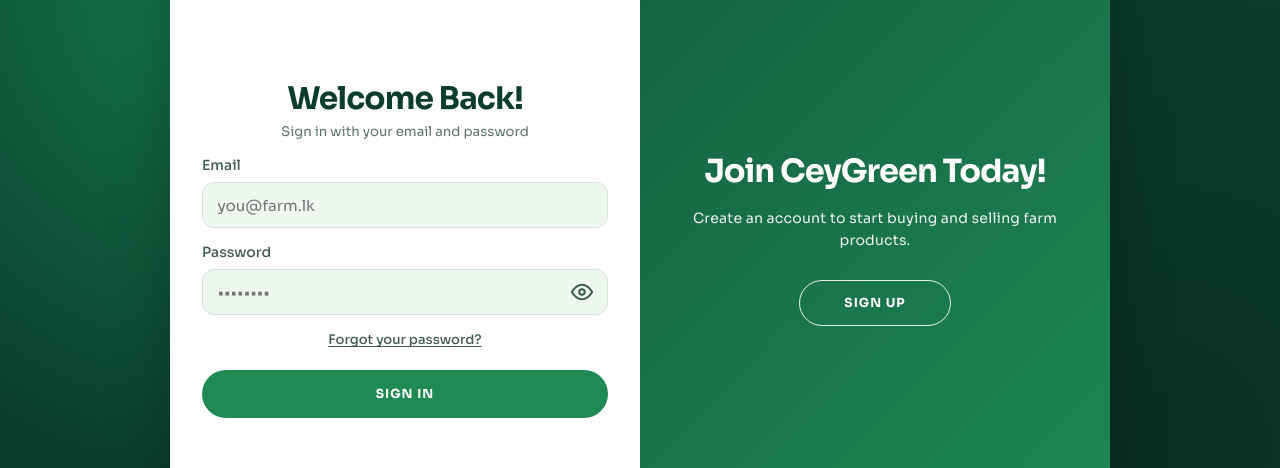
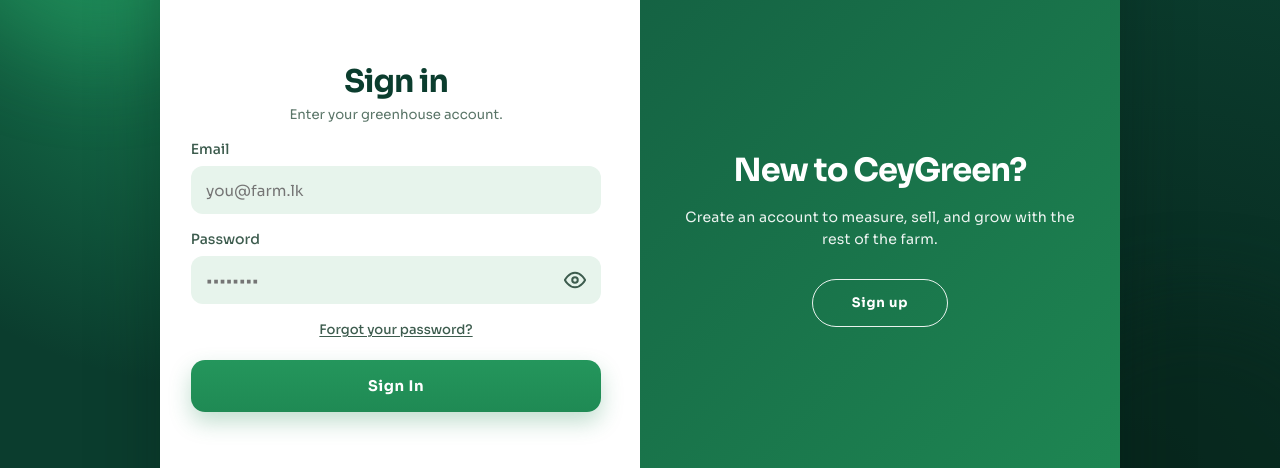
Before and after one commit to vikumkodikara/CeyGreen, a React (Vite) app in the folder frontend/: page /login in a window 1280 px wide. Shown: the part 188-656 px from the top of the page. Built offline with nearby package versions, Linux system fonts and the light colour scheme; no server answers.

Commit message:
feat change login page design

```diff
--- a/frontend/src/pages/AuthPage.css
+++ b/frontend/src/pages/AuthPage.css
@@ -24,34 +24,68 @@
    ========================================================================== */
 
 .auth-shell {
-  /* Local design tokens -- keeps the rhythm consistent in one place. */
-  --auth-card-w: 940px;
-  --auth-card-min-h: 680px; /* Reduced to fit laptop viewports without triggering outer scroll */
-  --auth-pad: clamp(1.5rem, 2.5vw, 2.25rem);
-  --auth-field-gap: 0.85rem; /* Reduced to compact the form */
-  --auth-col-gap: 1rem;
-  --auth-radius: 20px;
-  --auth-ease: cubic-bezier(0.65, 0, 0.35, 1);
+  --auth-card-w: 960px;
+  --auth-card-min-h: min(680px, calc(100dvh - 7rem));
+  --auth-pad: clamp(1.35rem, 2.4vw, 2.1rem);
+  --auth-field-gap: 0.9rem;
+  --auth-col-gap: 0.9rem;
+  --auth-radius: 24px;
+  --auth-ease: cubic-bezier(0.22, 1, 0.36, 1);
+  --auth-mint: #e7f4ec;
 
+  position: relative;
+  isolation: isolate;
   height: 100vh;
-  height: 100dvh; /* survives mobile browser chrome */
+  height: 100dvh;
   overflow-y: auto;
   overflow-x: hidden;
   -webkit-overflow-scrolling: touch;
+  overscroll-behavior: contain;
   padding: clamp(1rem, 3.5vh, 2.25rem) clamp(0.85rem, 3vw, 1.5rem);
   background:
-    radial-gradient(circle at 20% 20%, #157a4e 0%, transparent 42%),
-    radial-gradient(circle at 90% 80%, #0a2f24 0%, transparent 45%),
+    radial-gradient(circle at 18% 12%, #1a8a58 0%, transparent 38%),
+    radial-gradient(circle at 88% 86%, #07241c 0%, transparent 42%),
     var(--jade);
 }
 
-/* Grows beyond 100% when the form is tall -> centred content never clips. */
+.auth-glow {
+  position: absolute;
+  z-index: -1;
+  border-radius: 50%;
+  filter: blur(40px);
+  pointer-events: none;
+  animation: auth-float 14s ease-in-out infinite;
+}
+
+.auth-glow--a {
+  width: min(42vw, 320px);
+  height: min(42vw, 320px);
+  top: -8%;
+  left: -6%;
+  background: rgba(46, 184, 112, 0.35);
+}
+
+.auth-glow--b {
+  width: min(48vw, 380px);
+  height: min(48vw, 380px);
+  right: -8%;
+  bottom: -10%;
+  background: rgba(8, 40, 30, 0.55);
+  animation-delay: -6s;
+}
+
+@keyframes auth-float {
+  0%,
+  100% { transform: translate3d(0, 0, 0) scale(1); }
+  50% { transform: translate3d(18px, -22px, 0) scale(1.08); }
+}
+
 .auth-viewport {
   min-height: 100%;
   display: flex;
   flex-direction: column;
   align-items: center;
-  justify-content: center;
+  justify-content: safe center;
   gap: clamp(1.1rem, 2.5vh, 1.75rem);
 }
 
@@ -65,14 +99,27 @@
 
 .auth-container {
   position: relative;
-  overflow: hidden; /* required to clip the sliding panels */
+  overflow: hidden;
   width: 100%;
   max-width: var(--auth-card-w);
   min-height: var(--auth-card-min-h);
+  height: var(--auth-card-min-h);
   flex: 0 0 auto;
   background-color: var(--white);
   border-radius: var(--auth-radius);
-  box-shadow: 0 30px 60px rgba(0, 0, 0, 0.28);
+  box-shadow: 0 28px 70px rgba(4, 28, 20, 0.38);
+  animation: auth-card-in 0.7s var(--auth-ease) both;
+}
+
+@keyframes auth-card-in {
+  from {
+    opacity: 0;
+    transform: translateY(18px) scale(0.985);
+  }
+  to {
+    opacity: 1;
+    transform: none;
+  }
 }
 
 /* --------------------------------------------------------------- panels --- */
@@ -85,33 +132,25 @@
   display: flex;
   flex-direction: column;
   justify-content: flex-start;
-  /* Custom padding: smaller top to move content up, large horizontal for sides */
-  padding: 1.25rem var(--auth-pad) 0 var(--auth-pad);
-  overflow-y: hidden; /* Remove internal scrollbar, rely on outer auth-shell scroll if needed */
+  padding: 1.35rem var(--auth-pad) 1.5rem;
   overflow-x: hidden;
+  overflow-y: auto;
+  overscroll-behavior: contain;
+  -webkit-overflow-scrolling: touch;
+  scrollbar-gutter: stable;
   background-color: var(--white);
-  /* Animate only compositable properties (was `all`, which thrashed layout). */
   transition:
-    transform 0.6s var(--auth-ease),
-    opacity 0.45s ease-in-out;
+    transform 0.7s var(--auth-ease),
+    opacity 0.45s ease;
 }
 
-/* Flex spacers: centre short forms, collapse to 0 for tall ones. */
-.form-container::before {
-  content: '';
-  flex: 1 1 0%;
-  min-height: 0;
+.form-container::-webkit-scrollbar {
+  width: 8px;
 }
 
-/* Lock the tall sign-up form to the top so it doesn't shift when container height increases */
-.sign-up-container::before {
-  flex: 0 0 0%;
-}
-
-.form-container::after {
-  content: '';
-  flex: 1 1 0%;
-  min-height: 2.5rem; /* Larger gap below the button */
+.form-container::-webkit-scrollbar-thumb {
+  background: #b7dcc6;
+  border-radius: 999px;
 }
 
 .form-container form {
@@ -119,9 +158,24 @@
   flex-direction: column;
   width: 100%;
   gap: var(--auth-field-gap);
-  /* flex-shrink:0 is essential -- otherwise the form is squashed (and its
-     content clipped) instead of scrolling when it overflows the panel. */
   flex: 0 0 auto;
+  margin-block: auto;
+  animation: auth-form-in 0.55s var(--auth-ease) both;
+}
+
+.sign-up-container form {
+  margin-block: 0 auto;
+}
+
+@keyframes auth-form-in {
+  from {
+    opacity: 0;
+    transform: translateY(10px);
+  }
+  to {
+    opacity: 1;
+    transform: none;
+  }
 }
 
 .sign-in-container {
@@ -146,7 +200,7 @@
   transform: translateX(100%);
   opacity: 1;
   z-index: 5;
-  animation: auth-panel-show 0.6s;
+  animation: auth-panel-show 0.7s var(--auth-ease);
 }
 
 /* Keeps the inactive panel unreachable by keyboard/pointer mid-transition. */
@@ -227,7 +281,24 @@
 }
 
 .auth-container .input-group input {
-  min-height: 46px;
+  min-height: 48px;
+  background: var(--auth-mint);
+  border: 1.5px solid transparent;
+  border-radius: 12px;
+  transition:
+    background-color 0.2s ease,
+    border-color 0.2s ease,
+    box-shadow 0.2s ease;
+}
+
+.auth-container .input-group input:hover {
+  border-color: #b7dcc6;
+}
+
+.auth-container .input-group input:focus {
+  background: #fff;
+  border-color: var(--leaf);
+  box-shadow: 0 0 0 4px var(--accent-glow);
 }
 
 /* Label + control cluster with its own tight internal rhythm. */
@@ -277,14 +348,16 @@
   text-align: left;
   cursor: pointer;
   transition:
-    border-color 0.2s ease,
-    background-color 0.2s ease,
-    box-shadow 0.2s ease;
+    border-color 0.22s ease,
+    background-color 0.22s ease,
+    box-shadow 0.22s ease,
+    transform 0.22s ease;
 }
 
 .auth-container .role-option:hover {
   border-color: var(--green-line);
   background: var(--foam);
+  transform: translateY(-1px);
 }
 
 .auth-container .role-option:focus-visible {
@@ -352,20 +425,20 @@
 
 .solid-btn {
   width: 100%;
-  min-height: 48px;
-  padding: 0.85rem 1.5rem;
+  min-height: 52px;
+  padding: 0.9rem 1.5rem;
   border: none;
-  border-radius: 999px;
-  background-color: var(--leaf);
+  border-radius: 14px;
+  background: linear-gradient(180deg, #24965c 0%, var(--leaf) 100%);
   color: var(--white);
-  font-size: 0.78rem;
+  font-size: 0.92rem;
   font-weight: 700;
-  letter-spacing: 0.08em;
-  text-transform: uppercase;
+  letter-spacing: 0.04em;
   cursor: pointer;
+  box-shadow: 0 10px 22px rgba(31, 138, 84, 0.28);
   transition:
     background-color 0.2s ease,
-    transform 80ms ease-in,
+    transform 0.18s var(--auth-ease),
     box-shadow 0.2s ease;
 }
 
@@ -410,8 +483,8 @@
   pointer-events: none;
   border-radius: 100px 0 0 100px;
   transition:
-    transform 0.6s var(--auth-ease),
-    border-radius 0.6s var(--auth-ease);
+    transform 0.7s var(--auth-ease),
+    border-radius 0.7s var(--auth-ease);
 }
 
 .auth-container.right-panel-active .overlay-container {
@@ -427,7 +500,7 @@
   background: linear-gradient(135deg, var(--jade-2), var(--leaf));
   color: var(--white);
   transform: translateX(0);
-  transition: transform 0.6s var(--auth-ease);
+  transition: transform 0.7s var(--auth-ease);
   pointer-events: auto;
 }
 
@@ -448,7 +521,7 @@
   padding: 2.5rem clamp(1.75rem, 3vw, 2.75rem);
   text-align: center;
   transform: translateX(0);
-  transition: transform 0.6s var(--auth-ease);
+  transition: transform 0.7s var(--auth-ease);
 }
 
 .overlay-panel h1 {
@@ -488,24 +561,26 @@
 }
 
 .ghost-btn {
-  min-height: 46px;
-  padding: 0.8rem 2.75rem;
+  min-height: 48px;
+  padding: 0.8rem 2.4rem;
   border: 1.5px solid rgba(255, 255, 255, 0.9);
   border-radius: 999px;
   background-color: transparent;
   color: var(--white);
-  font-size: 0.78rem;
+  font-size: 0.82rem;
   font-weight: 700;
-  letter-spacing: 0.08em;
-  text-transform: uppercase;
+  letter-spacing: 0.06em;
   cursor: pointer;
   transition:
     background-color 0.2s ease,
-    transform 80ms ease-in;
+    transform 0.18s var(--auth-ease),
+    box-shadow 0.2s ease;
 }
 
 .ghost-btn:hover {
-  background-color: rgba(255, 255, 255, 0.14);
+  background-color: rgba(255, 255, 255, 0.16);
+  box-shadow: 0 8px 20px rgba(0, 0, 0, 0.12);
+  transform: translateY(-1px);
 }
 
 .ghost-btn:active {
@@ -567,7 +642,8 @@
 
   .auth-container {
     min-height: 0;
-    border-radius: 16px;
+    height: auto;
+    border-radius: 22px 22px 0 0;
   }
 
   .overlay-container {
@@ -578,11 +654,13 @@
     position: relative;
     width: 100%;
     height: auto;
+    max-height: none;
     overflow: visible;
     opacity: 1;
     transform: none;
     transition: none;
     animation: none;
+    padding-bottom: 1.75rem;
   }
 
   /* Spacers would add dead space in a height:auto panel. */
@@ -629,7 +707,7 @@
 /* Short viewports (landscape phones): let the card breathe vertically. */
 @media (max-height: 700px) and (min-width: 769px) {
   .auth-shell {
-    --auth-card-min-h: 560px;
+    --auth-card-min-h: min(560px, calc(100dvh - 5.5rem));
   }
 }
 
@@ -640,9 +718,11 @@
   .overlay-panel,
   .solid-btn,
   .ghost-btn,
-  .auth-container .role-option {
+  .auth-container .role-option,
+  .auth-container,
+  .auth-glow {
     transition-duration: 0.01ms !important;
-    animation-duration: 0.01ms !important;
+    animation: none !important;
   }
 
   .solid-btn:active,
--- a/frontend/src/pages/AuthPage.tsx
+++ b/frontend/src/pages/AuthPage.tsx
@@ -113,6 +113,8 @@
 
   return (
     <div className="auth-shell">
+      <div className="auth-glow auth-glow--a" aria-hidden="true" />
+      <div className="auth-glow auth-glow--b" aria-hidden="true" />
       <div className="auth-viewport">
         <div className="auth-brand">
           <Logo to="/" />
@@ -124,8 +126,8 @@
           <div className="form-container sign-up-container">
             <form onSubmit={handleRegisterSubmit}>
               <header className="auth-head">
-                <h1>Create Account</h1>
-                <span className="subtitle">Join CeyGreen to buy and sell farm produce</span>
+                <h1>Create account</h1>
+                <span className="subtitle">Farmer or buyer — pick a side and go.</span>
               </header>
 
               {regError && (
@@ -238,8 +240,8 @@
           <div className="form-container sign-in-container">
             <form onSubmit={handleLoginSubmit}>
               <header className="auth-head">
-                <h1>Welcome Back!</h1>
-                <span className="subtitle">Sign in with your email and password</span>
+                <h1>Sign in</h1>
+                <span className="subtitle">Enter your greenhouse account.</span>
               </header>
 
               {loginError && (
@@ -298,17 +300,17 @@
           <div className="overlay-container">
             <div className="overlay">
               <div className="overlay-panel overlay-left">
-                <h1>Already have an account?</h1>
-                <p>Sign in to access your dashboard and manage your account.</p>
+                <h1>Welcome back</h1>
+                <p>Sign in to your greenhouse, marketplace, and farm tools.</p>
                 <button type="button" className="ghost-btn" onClick={() => switchMode('login')}>
-                  Sign In
+                  Sign in
                 </button>
               </div>
               <div className="overlay-panel overlay-right">
-                <h1>Join CeyGreen Today!</h1>
-                <p>Create an account to start buying and selling farm products.</p>
+                <h1>New to CeyGreen?</h1>
+                <p>Create an account to measure, sell, and grow with the rest of the farm.</p>
                 <button type="button" className="ghost-btn" onClick={() => switchMode('register')}>
-                  Sign Up
+                  Sign up
                 </button>
               </div>
             </div>
```
Also changed, not shown: 2 other files (tests, documents, lock files or other folders).
